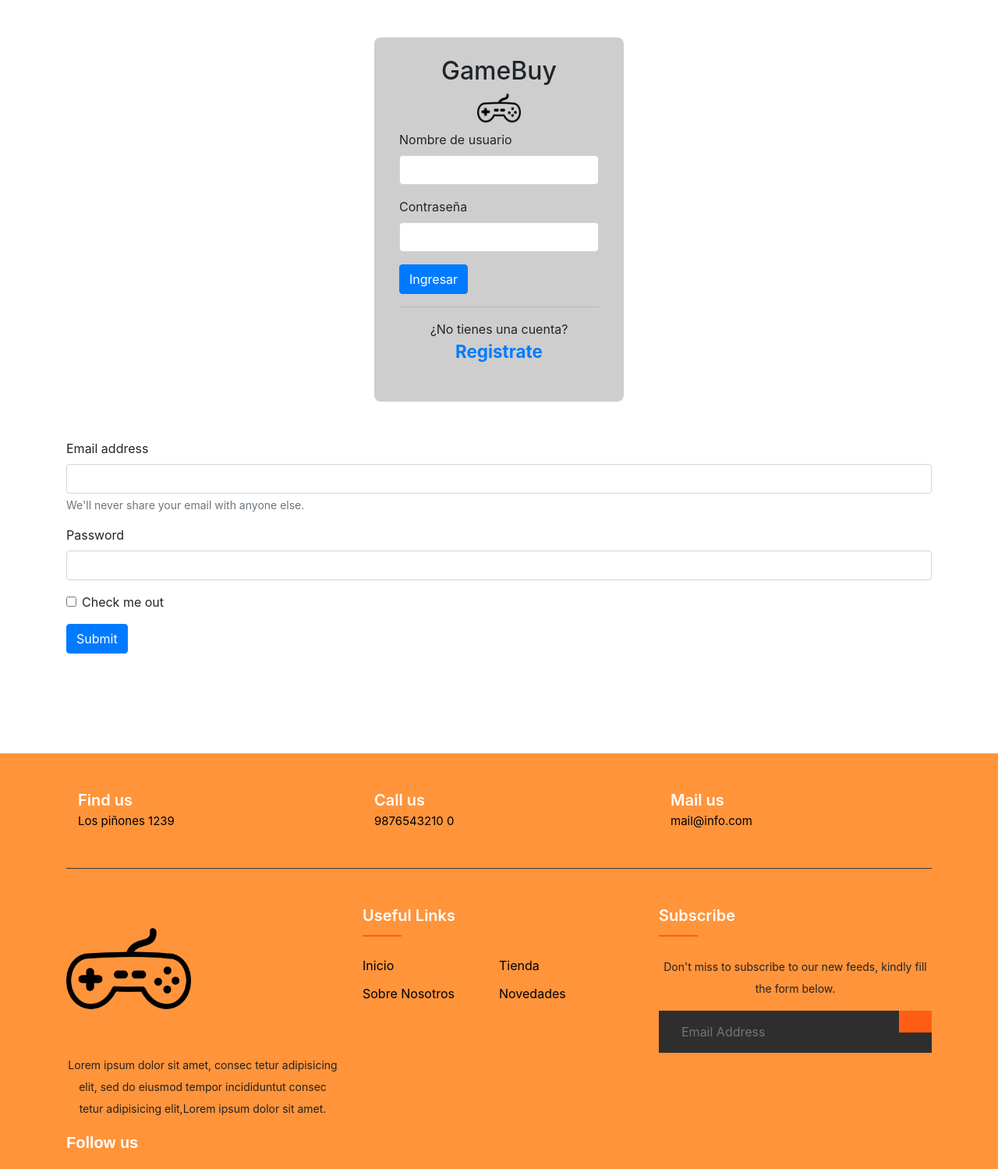
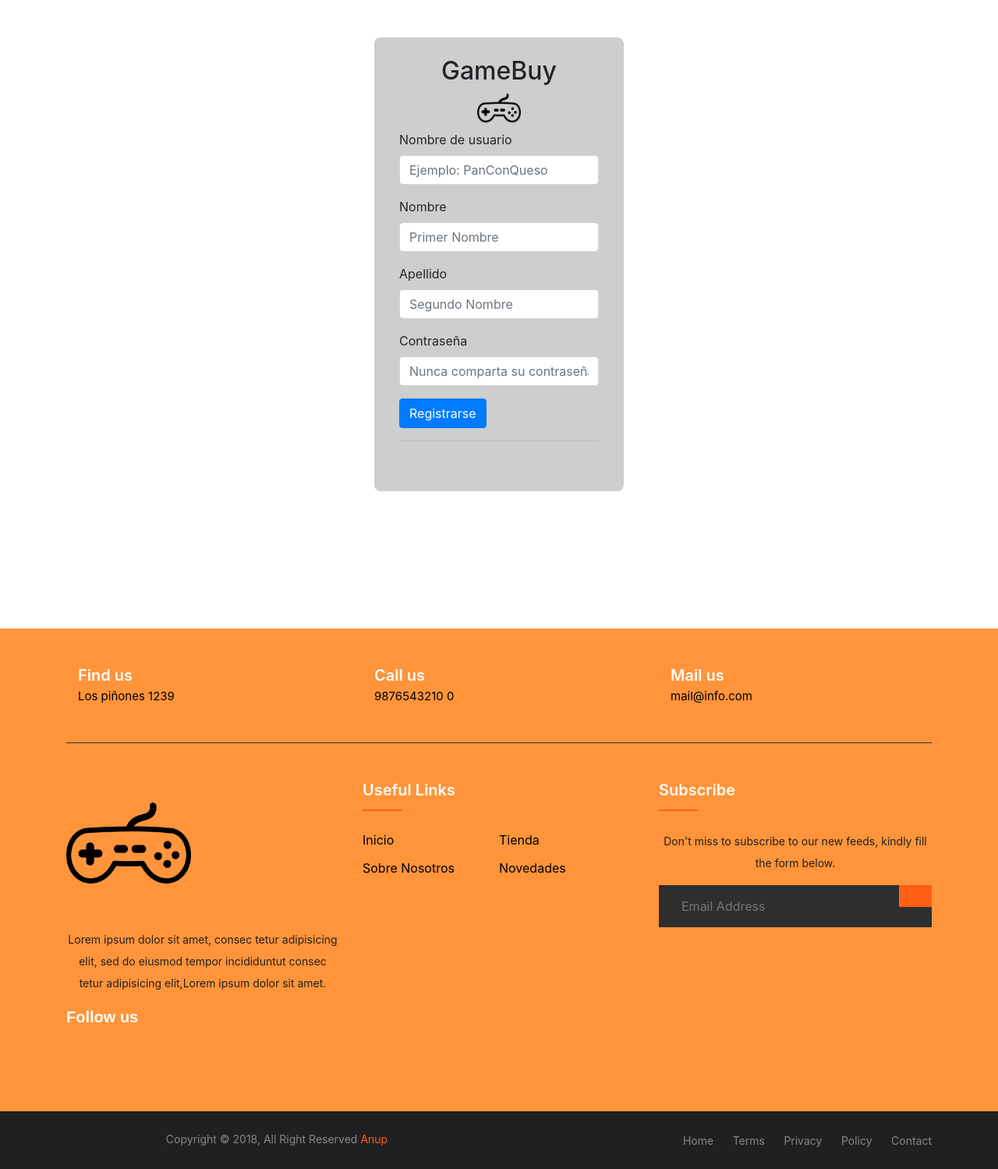
Before and after one commit to magmbm/Prueba_03, a Django app: page /tienda/registro in a window 1280 px wide. Shown: the part 96-1595 px from the top of the page at 78% size. Run offline with Django 5.2, Linux system fonts and the light colour scheme.

Commit message:
Registro simple version 1

```diff
--- a/tienda/templates/tienda/registro.html
+++ b/tienda/templates/tienda/registro.html
@@ -1,9 +1,6 @@
 {% extends 'tienda/base.html' %}
 {% load static %}
 {% block content %}
-
-    <!-- Template de login.html
-        Reemplazar secciones por las que estan abajo -->
 
 <div class="contenedor-login">
     <form method="POST" class="form-login">
@@ -12,38 +9,29 @@
             <h2>GameBuy</h2>
             <img src="{% static 'img/logo_1.png' %}" alt="">
         </div>
+
         <div class="form-group">
-        <label for="nombre_usuario">Nombre de usuario</label>
-        <input type="text" class="form-control" id="nombre_usuario" name="nombre_user">
+            <label for="nombre_usuario">Nombre de usuario</label>
+            <input type="username" class="form-control" id="nombre_usuario" name="nombre_user" placeholder="Ejemplo: PanConQueso">
         </div>
+
         <div class="form-group">
-        <label for="contra_usuario">Contraseña</label>
-        <input type="password" class="form-control" id="contra_usuario" name="contra_user">
+            <label for="contra_usuario">Nombre</label>
+            <input type="first_name" class="form-control" id="nom_real1" name="nombre_real1" placeholder="Primer Nombre">
         </div>
-        <button type="submit" class="btn btn-primary">Ingresar</button>
+
+        <div class="form-group">
+            <label for="contra_usuario">Apellido</label>
+            <input type="last_name" class="form-control" id="nom_real2" name="nombre_real2" placeholder="Segundo Nombre">
+        </div>
+
+        <div class="form-group">
+            <label for="contra_usuario">Contraseña</label>
+            <input type="password" class="form-control" id="contra_usuario" name="contra_user" placeholder="Nunca comparta su contraseña">
+        </div>
+
+        <button type="submit" class="btn btn-primary">Registrarse</button>
         <hr>
-        <p>¿No tienes una cuenta?</p>
-        <p style="font-size: 1.4em;"><a href="{% url 'registro' %}"><b>Registrate</b></a></p>
-    </form>
-</div>
-
-
-<div class="container">
-    <form>
-        <div class="form-group">
-            <label for="exampleInputEmail1">Email address</label>
-            <input type="email" class="form-control" id="exampleInputEmail1" aria-describedby="emailHelp">
-            <small id="emailHelp" class="form-text text-muted">We'll never share your email with anyone else.</small>
-        </div>
-        <div class="form-group">
-            <label for="exampleInputPassword1">Password</label>
-            <input type="password" class="form-control" id="exampleInputPassword1">
-        </div>
-        <div class="form-group form-check">
-            <input type="checkbox" class="form-check-input" id="exampleCheck1">
-            <label class="form-check-label" for="exampleCheck1">Check me out</label>
-        </div>
-        <button type="submit" class="btn btn-primary">Submit</button>
     </form>
 </div>
 
```
